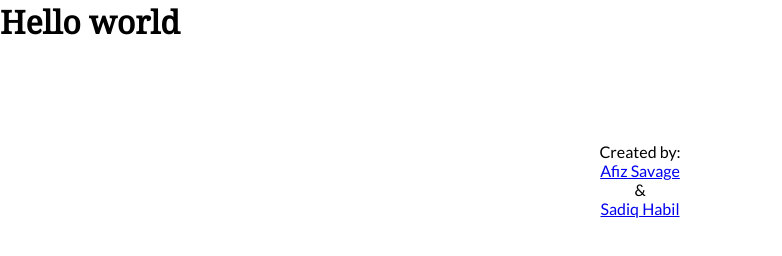
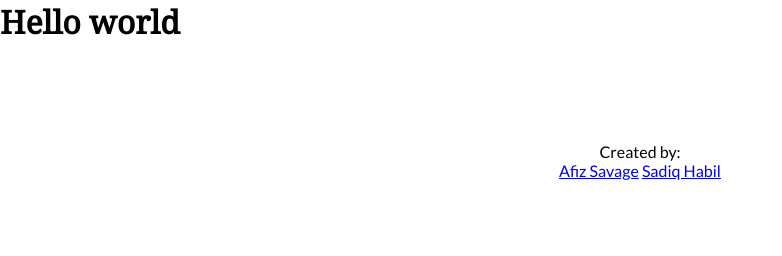
Before and after one commit to afizsavage/afiz-Sadiq, a website built with webpack: page src/index.html in a window 1280 px wide. Shown: the whole page, without its empty margins (0-782 px from the left). Built offline with nearby package versions, Linux system fonts and the light colour scheme.

Commit message:
Update index.html

```diff
--- a/src/index.html
+++ b/src/index.html
@@ -18,8 +18,7 @@
     <footer class="footer color-coffee">
       <p>
           Created by: <br>
-          <span><a href="https://www.linkedin.com/in/afiz-savage-3b91a21ba/">Afiz Savage</a></span> <br>
-          & <br><span><a href="https://www.linkedin.com/in/sadiq-habil-802892130/">Sadiq Habil</a></span>
+          <span><a href="https://www.linkedin.com/in/afiz-savage-3b91a21ba/">Afiz Savage</a></span> <span><a href="https://www.linkedin.com/in/sadiq-habil-802892130/">Sadiq Habil</a></span>
       </p>
   </footer>
   </body>
```
